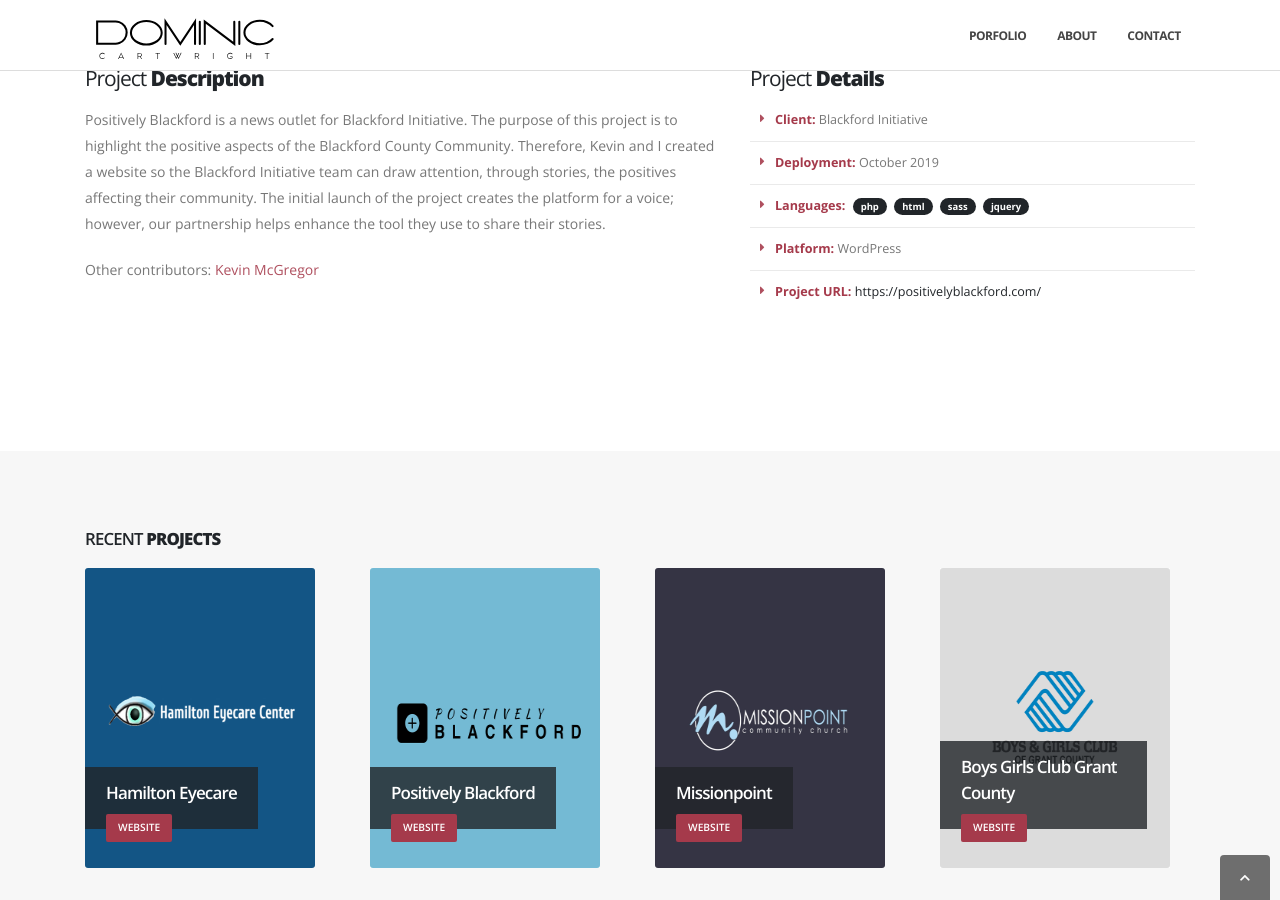
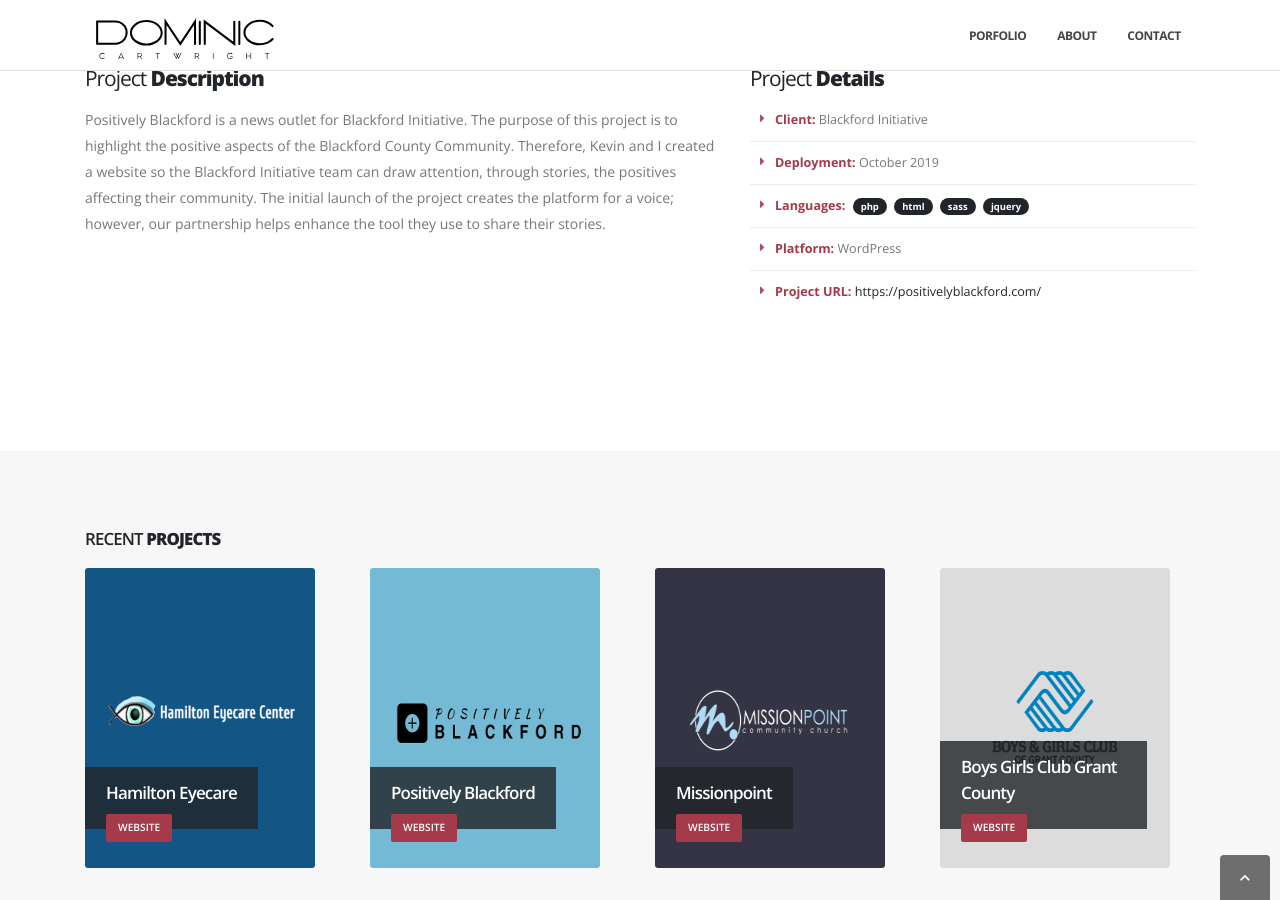
Before and after one commit to dcartwright07/dc-portfolio, a Jekyll site: the page built from _projects/positively-blackford.md, in a window 1280 px wide and 900 px high, scrolled down 802 px. Built offline with Jekyll 4.4.1, drawn with Linux system fonts in a browser that asks for light colours.

Commit message:
update pbn project

```diff
--- a/_projects/positively-blackford.md
+++ b/_projects/positively-blackford.md
@@ -2,7 +2,6 @@
 project_id: 4
 name: Positively Blackford
 published: true
-contributors: [["Kevin McGregor", "http://kwmcgrego.com/"]]
 client: Blackford Initiative
 date: October 2019
 project_type: website
@@ -13,4 +12,5 @@
 image: /assets/img/projects/pbn-display-image.jpg
 image_alt: Positively Blackford demo image with four screen sizes to demonstrate responsive design.
 ---
+
 Positively Blackford is a news outlet for Blackford Initiative. The purpose of this project is to highlight the positive aspects of the Blackford County Community. Therefore, Kevin and I created a website so the Blackford Initiative team can draw attention, through stories, the positives affecting their community. The initial launch of the project creates the platform for a voice; however, our partnership helps enhance the tool they use to share their stories.
```
